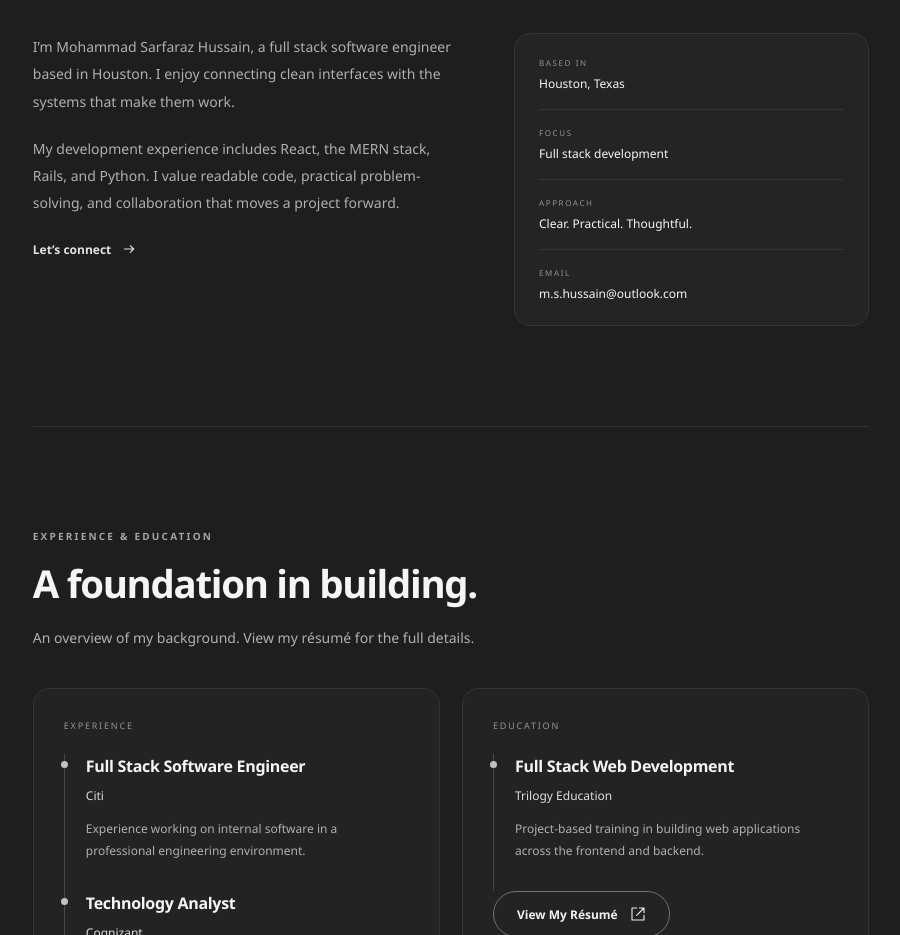
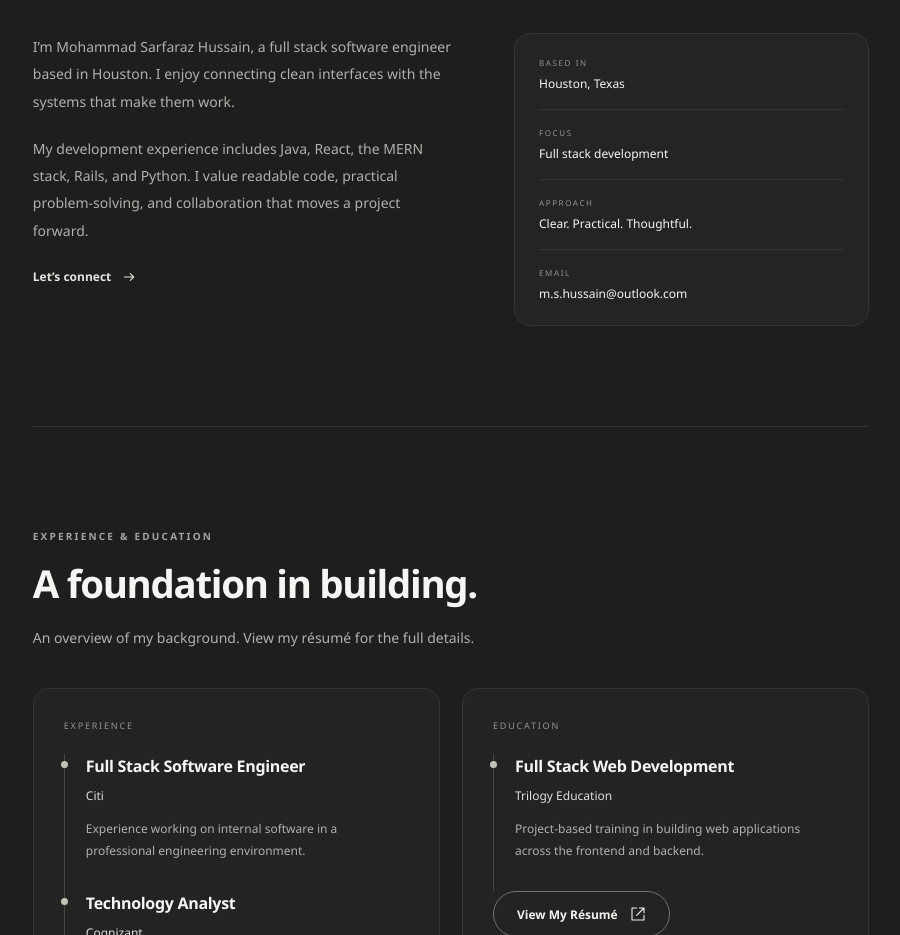
Before and after one commit to MSarfarazH/my-react-portfolio, a React (Create React App) app: page / in a window 1280 px wide. Shown: the part 983-1918 px from the top of the page, without its empty margins (334-1234 px from the left). Built offline with nearby package versions, Linux system fonts and the light colour scheme.

Commit message:
Update App.js

```diff
--- a/src/App.js
+++ b/src/App.js
@@ -420,7 +420,7 @@ function App() {
                 that make them work.
               </p>
               <p>
-                My development experience includes React, the MERN stack, Rails,
+                My development experience includes Java, React, the MERN stack, Rails,
                 and Python. I value readable code, practical problem-solving,
                 and collaboration that moves a project forward.
               </p>
```
